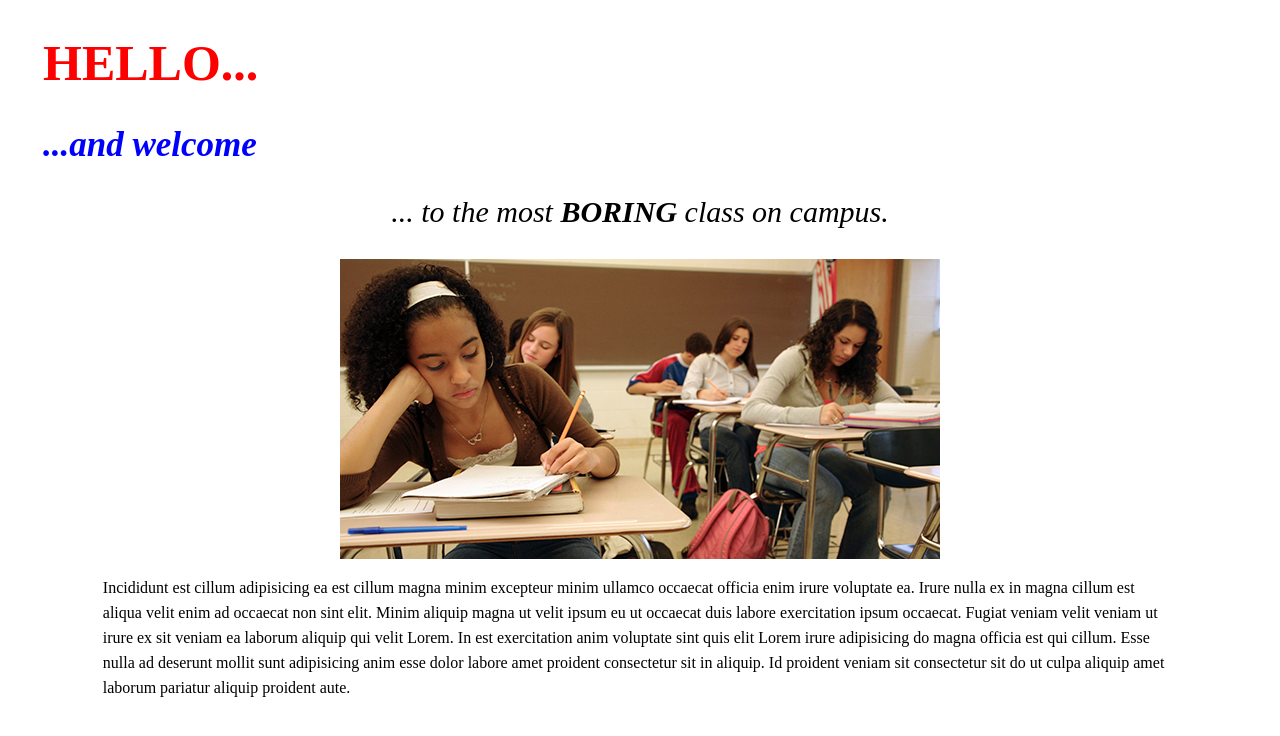
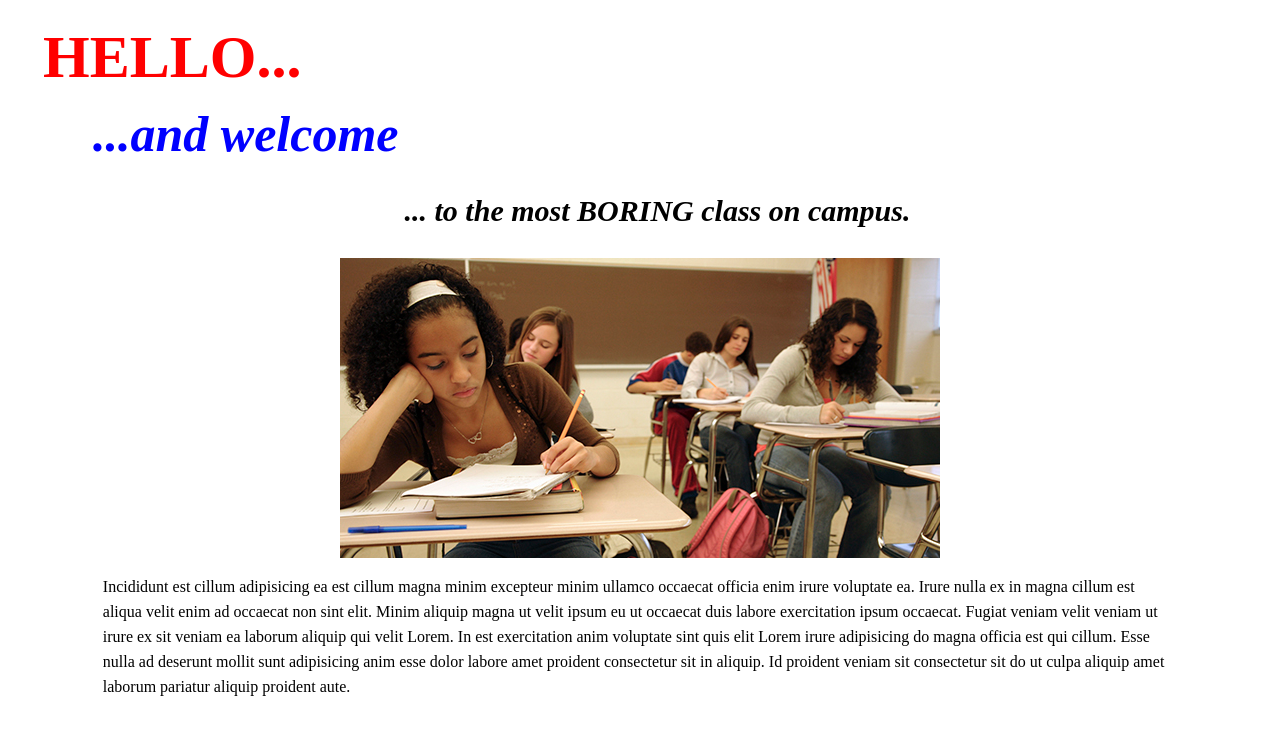
Before and after one commit to ddrake44/boringLecture, a plain HTML site: page boringLecture.html in a window 1280 px wide. Drawn offline with Linux system fonts and the light colour scheme.

```diff
--- a/boringLecture.html
+++ b/boringLecture.html
@@ -6,8 +6,10 @@
     <title>Boring Ass Lecture</title>
   </head>
   <body>
-    <h1 class="intro"> HELLO...</h1>
+  <div class="intro">
+    <h1> HELLO...</h1>
     <h2 class="intro">...and welcome</h2>
+  </div>
     <p class="intro">
       ... to the most <b>BORING</b> class on campus.
     </p>
--- a/css/boringStyles.css
+++ b/css/boringStyles.css
@@ -1,15 +1,16 @@
-h1.intro {
+.intro {
   font-weight: bold;
-  font-size: 50px;
+  font-size: 30px;
   color: red;
   margin-left: 35px;
+  line-height: 35px;
 }
 
 h2.intro {
   font-style: oblique;
   color: blue;
-  font-size: 35px;
-  margin-left: 35px;
+  font-size: 50px;
+  margin-left: 50px;
 }
 
 p.intro {
@@ -17,6 +18,7 @@
   font-size: 30px;
   text-transform:full-width;
   text-align: center;
+  color: black;
 }
 
 img.intro{
```
